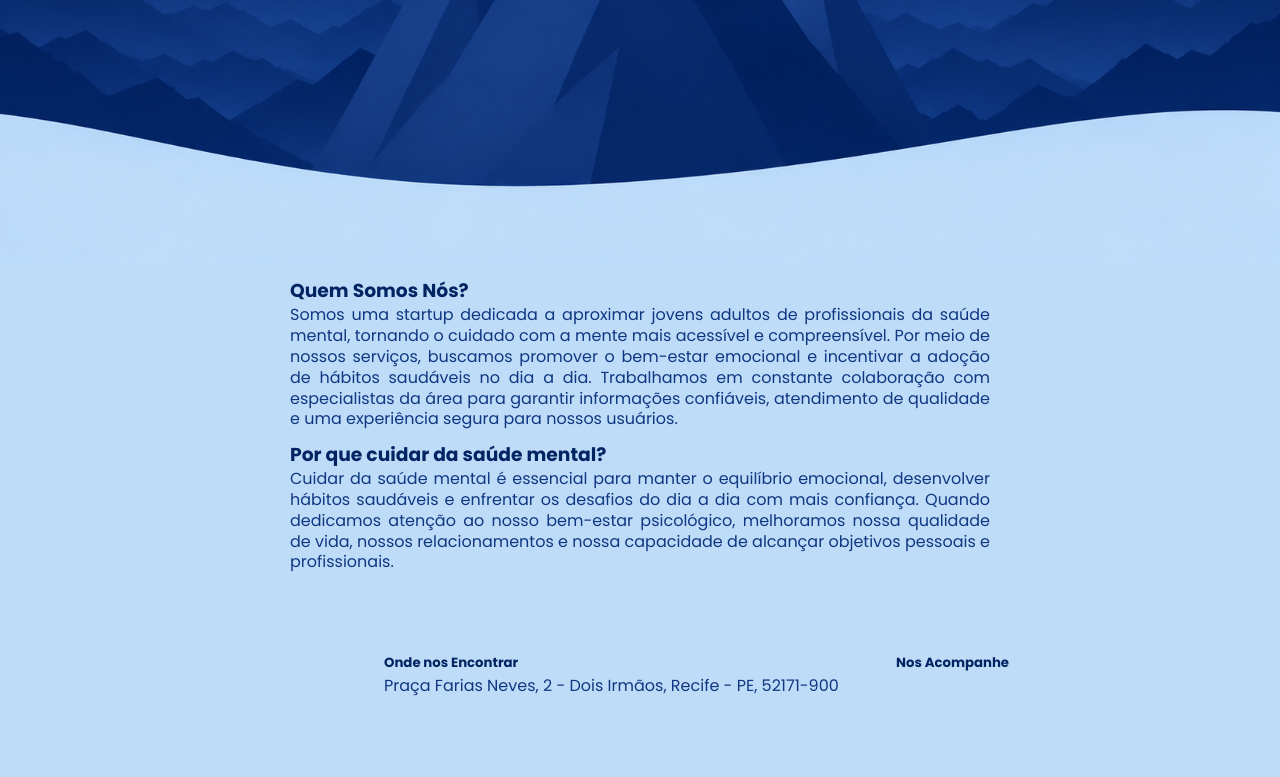
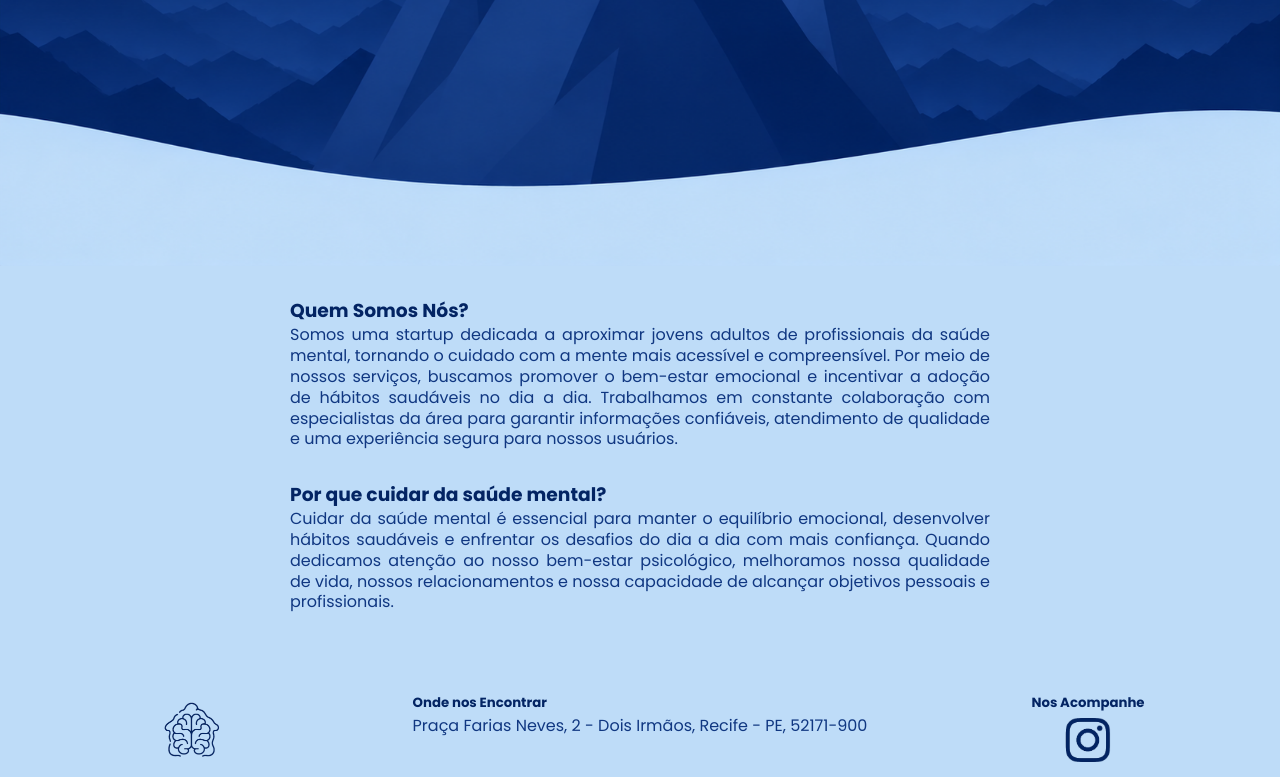
Before and after one commit to rhuangomes10/inner-house-desafio-seed, a website: page public/home/index.html in a window 1280 px wide. Shown: the part 454-1231 px from the top of the page. Before the commit the page ends 1152 px from the top, so only its background shows below. Drawn offline with Linux system fonts and the light colour scheme.

Commit message:
feat: adicionando elementos no footer
Logo e link para o instagram

```diff
--- a/public/home/index.html
+++ b/public/home/index.html
@@ -53,12 +53,18 @@
     </main>
     <!-- falta adicionar a logo da startup à esquerda e imagem + ancora para instagram à direita-->
     <footer>
+      <div class="logo-footer">
+        <img src="../imagens/logo casa cerebro azul.png" alt="Logo Rodapé">
+      </div>
       <div class="local">
         <h5>Onde nos Encontrar</h5>
         <p>Praça Farias Neves, 2 - Dois Irmãos, Recife - PE, 52171-900</p>
       </div>
       <div class="contato">
         <h5>Nos Acompanhe</h5>
+        <a href="https://www.instagram.com/seedabittecnologia/" target="_blank">
+          <img src="../imagens/instagram azul.png" alt="Nosso Instagram">
+        </a>
       </div>
     </footer>
   </body>
--- a/public/home/style.css
+++ b/public/home/style.css
@@ -51,7 +51,7 @@ body {
 
 .corpo{
     width: 700px;
-    margin: 10px auto;
+    margin: 30px auto;
 }
 
 /* Informações ao final da página*/
@@ -59,7 +59,9 @@ footer{
     display: grid;
     grid-template-columns: 3fr 4fr 3fr; /* proporção das colunas */
 
-    margin-top: 80px;
+    margin-top: 200px;
+
+    justify-items: center;
 }
 
 footer p{
@@ -69,13 +71,38 @@ footer h5{
     color: #032463;
 }
 
+.logo-footer img{
+    width: 80px;
+    height: auto;
+}
+.logo-footer{
+    grid-column: 1;
+}
+
 .local{
     grid-column: 2;
 }
 
+.contato img{
+    width: 50px;
+    height: auto;
+
+    transition: 0.3s;
+}
+
+.contato img:hover{
+    filter: brightness(1.9);
+}
 .contato{
     grid-column: 3;
+
+    display: flex;
+    flex-direction: column;
+    align-items: center;
 }
+
+
+/* header */
 .header{
     display: flex;
     justify-content: center;
```
Also changed, not shown: public/imagens/instagram azul.png (added), public/imagens/logo casa cerebro azul.png (added).
